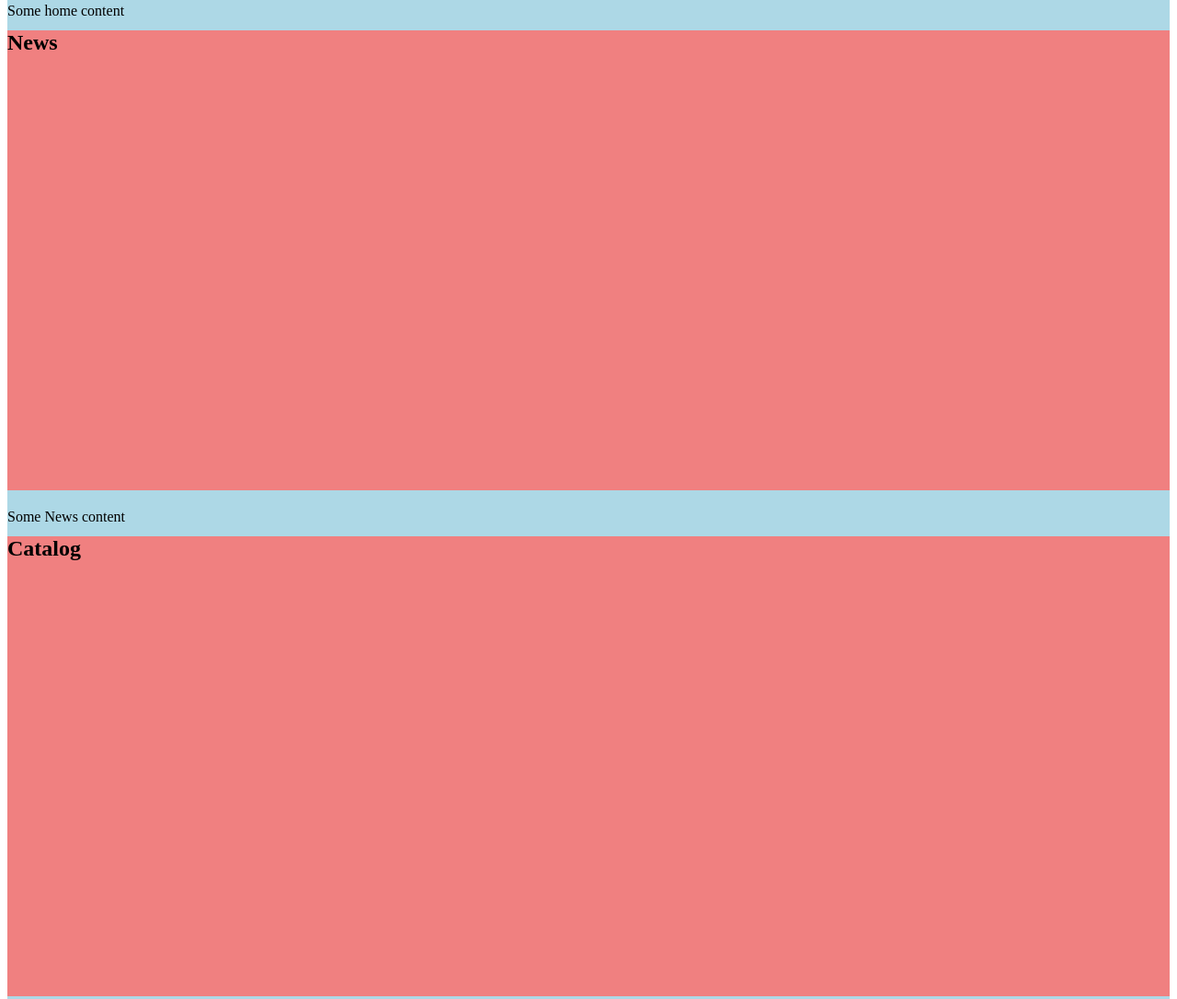
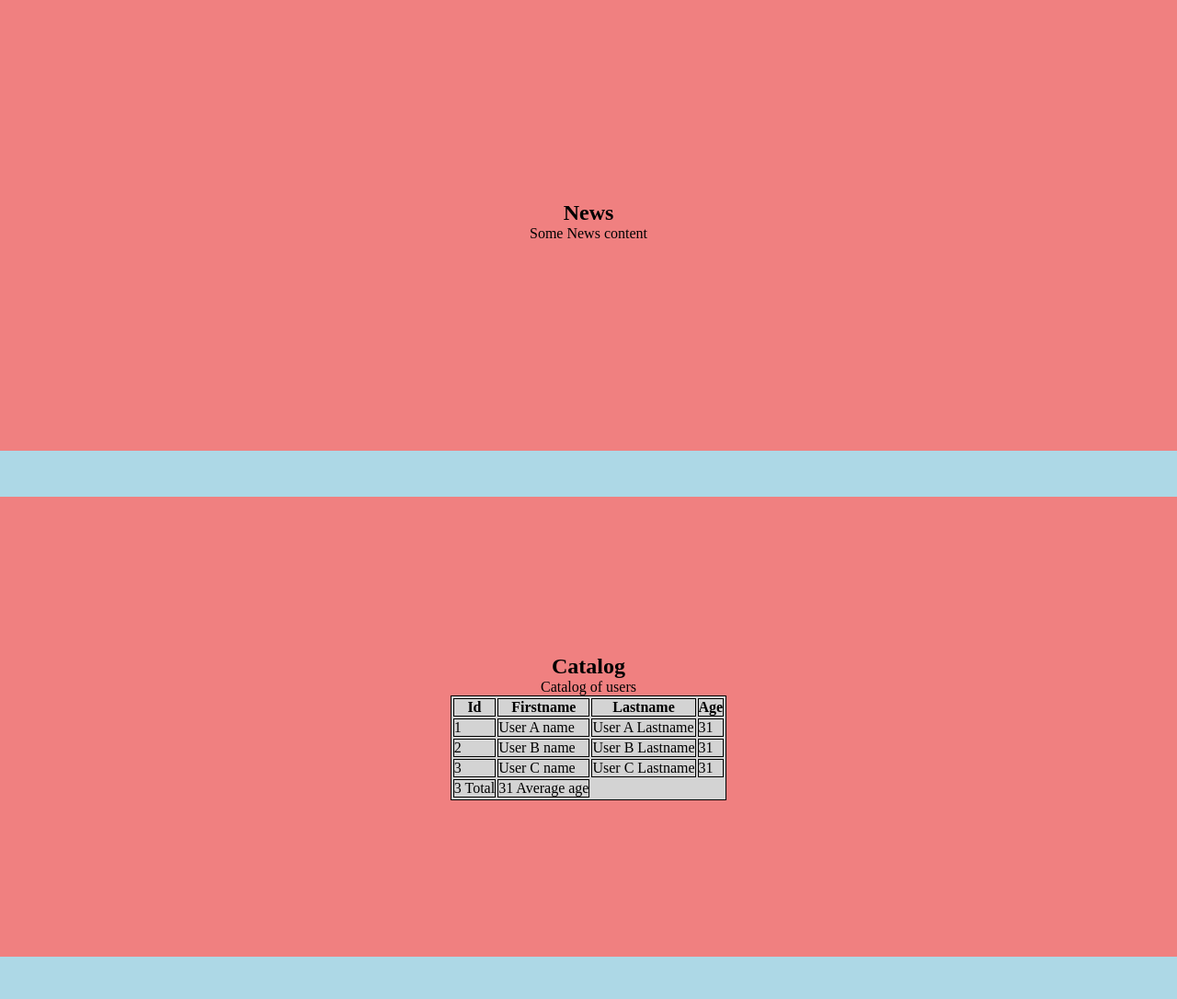
Before and after one commit to DanielTsekhanovskyi/4-hours-of-practice..., a plain HTML site: page index.html in a window 1280 px wide. Shown: the part 737-1823 px from the top of the page at 92% size. Drawn offline with Linux system fonts and the light colour scheme.

Commit message:
Catalog users table

```diff
--- a/index.html
+++ b/index.html
@@ -1,5 +1,6 @@
 <!DOCTYPE html>
 <html>
+
 <head>
   <meta charset='utf-8'>
   <meta http-equiv='X-UA-Compatible' content='IE=edge'>
@@ -7,9 +8,11 @@
   <meta name='viewport' content='width=device-width, initial-scale=1'>
   <link rel='stylesheet' type='text/css' media='screen' href='./styles/styles.css'>
 </head>
+
 <body>
   <div class="wrapper">
-    <header>
+    <!-- Site header with navigation -->
+    <header class="header">
       <h1>My site</h1>
       <nav>
         <ul>
@@ -31,29 +34,75 @@
         </ul>
       </nav>
     </header>
+
+    <!-- Site main content -->
     <main>
       <section class="content" id="home">
         <h2>Home</h2>
         <p>Some home content</p>
       </section>
+
       <section class="content" id="news">
         <h2>News</h2>
         <p>Some News content</p>
       </section>
+
+      <!-- Catalog users table -->
       <section class="content" id="catalog">
         <h2>Catalog</h2>
-        <p>Some Catalog content</p>
+        <p>Catalog of users</p>
+        <table>
+          <thead>
+            <tr>
+              <th>Id</th>
+              <th>Firstname</th>
+              <th>Lastname</th>
+              <th>Age</th>
+            </tr>
+          </thead>
+          <tbody>
+            <tr>
+              <td>1</td>
+              <td>User A name</td>
+              <td>User A Lastname</td>
+              <td>31</td>
+            </tr>
+            <tr>
+              <td>2</td>
+              <td>User B name</td>
+              <td>User B Lastname</td>
+              <td>31</td>
+            </tr>
+            <tr>
+              <td>3</td>
+              <td>User C name</td>
+              <td>User C Lastname</td>
+              <td>31</td>
+            </tr>
+          </tbody>
+          <tfoot>
+            <td>3 Total</td>
+            <td>31 Average age</td>
+          </tfoot>
+        </table>
       </section>
+
       <section class="content" id="about">
         <h2>About</h2>
         <p>Some About content</p>
       </section>
+
       <section class="content" id="faq">
         <h2>FAQ</h2>
         <p>Some FAQ content</p>
       </section>
     </main>
+
+    <!-- Site footer -->
+    <footer class="footer">
+      <span>My site&#169;</span>
+    </footer>
   </div>
+
   <script src='./scripts/index.js'></script>
 </body>
-</html>
--- a/styles/styles.css
+++ b/styles/styles.css
@@ -1,7 +1,17 @@
 *,
+*::before,
+*::after {
+  margin: 0;
+  padding: 0;
+  box-sizing: border-box;
+}
 
-behaver
-html, body {
+html {
+  scroll-behavior: smooth;
+}
+
+html,
+body {
   min-height: 100%;
 }
 
@@ -9,12 +19,30 @@ html, body {
   background-color: lightblue;
 }
 
-html {
-  scroll-behavior: smooth;
+.header {
+  background-color: orange
+}
+
+.footer {
+  background-color: yellow;
 }
 
 .content {
+  display: flex;
+  flex-direction: column;
+  justify-content: center;
+  align-items: center;
   margin-block: 50px;
   height: 500px;
   background-color: lightcoral;
 }
+
+table,
+th,
+td {
+  border: 1px solid black;
+}
+
+table {
+  background-color: lightgray;
+}
```
